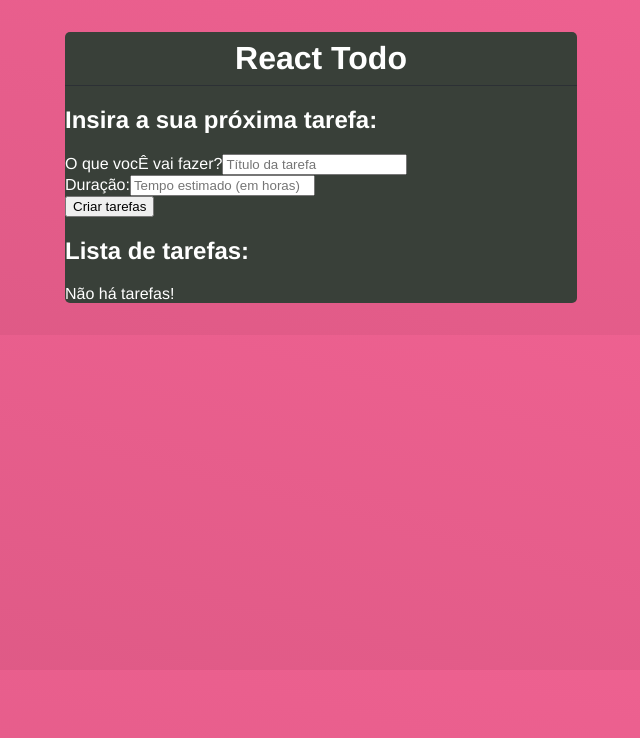
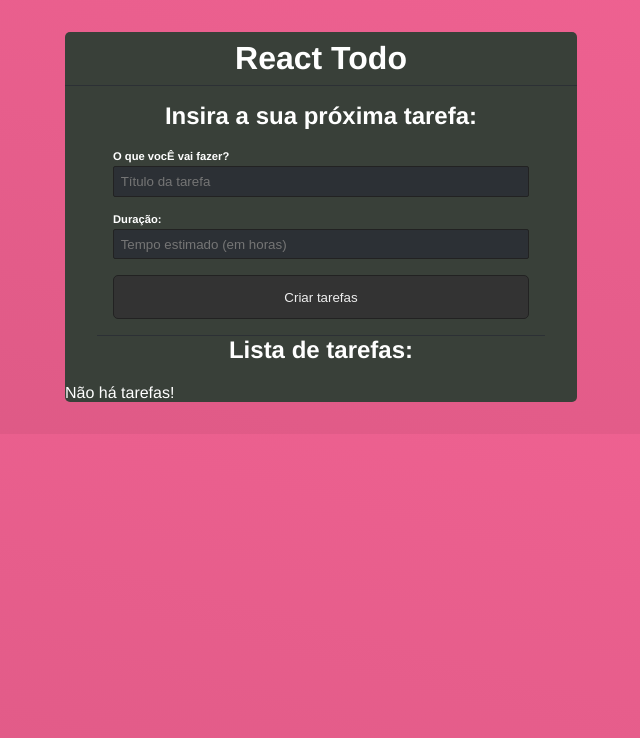
Before and after one commit to adrianemaciel/todo, a React (Create React App) app: page / in a window 1280 px wide. Shown: the top 738 px of the page, without its empty margins (319-959 px from the left). Built offline with nearby package versions, Linux system fonts and the light colour scheme.

Commit message:
adding style

```diff
--- a/src/App.css
+++ b/src/App.css
@@ -15,3 +15,46 @@
 .todo-header h1 {
   margin: 0;
 }
+
+.form-todo {
+  padding: 1em;
+  margin: 0 2em;
+  border-bottom: 1px solid #2c3035;
+}
+
+.form-todo h2,
+.list-todo h2 {
+  text-align: center;
+  margin-top: 0;
+}
+
+.form-control {
+  display: flex;
+  flex-direction: column;
+  margin-bottom: 1em;
+}
+
+.form-control label {
+  font-weight: bold;
+  font-size: .7em;
+  margin-bottom: .4em;
+}
+
+.form-control input {
+  border: 1px solid #222;
+  border-radius: 2px;
+  background-color: #2c3035;
+  padding: .5em;
+  color: #dfdfdf;
+}
+
+input[type="submit"] {
+  background-color: #333;
+  color: #eee;
+  display: block;
+  width: 100%;
+  border: 1px solid #222;
+  border-radius: 5px;
+  padding: 1em;
+  cursor: pointer;
+}
```
